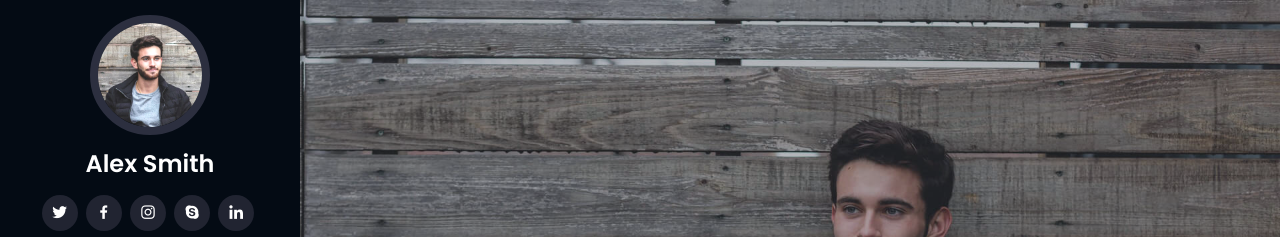
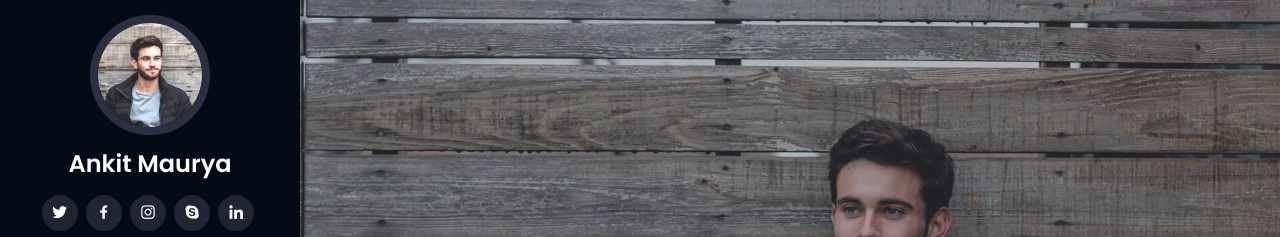
Before and after one commit to ankit230312/test_upload, a plain HTML site: page index.html in a window 1280 px wide. Shown: the top 237 px of the page. Drawn offline with nearby package versions, Linux system fonts and the light colour scheme.

Commit message:
Description of changes

```diff
--- a/index.html
+++ b/index.html
@@ -47,7 +47,7 @@
 
       <div class="profile">
         <img src="assets/img/profile-img.jpg" alt="" class="img-fluid rounded-circle">
-        <h1 class="text-light"><a href="index.html">Alex Smith</a></h1>
+        <h1 class="text-light"><a href="index.html">Ankit Maurya</a></h1>
         <div class="social-links mt-3 text-center">
           <a href="#" class="twitter"><i class="bx bxl-twitter"></i></a>
           <a href="#" class="facebook"><i class="bx bxl-facebook"></i></a>
```
